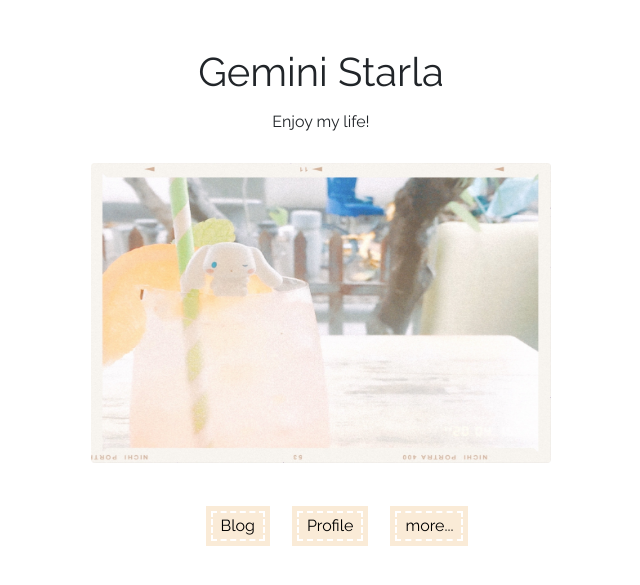
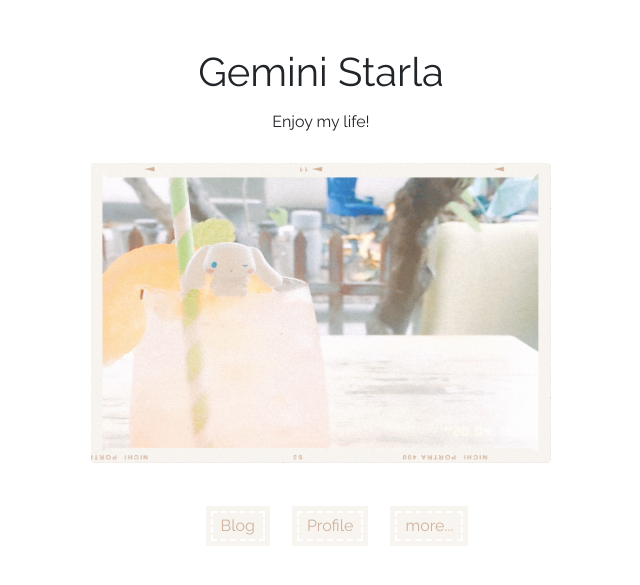
Before and after one commit to hoshinoa-0303/hoshinoa-0303.github.io, a Jekyll site: the page built from index.html, in a window 1280 px wide. Shown: the top 585 px of the page, without its empty margins (319-959 px from the left). Built offline with Jekyll 4.4.1, drawn with Linux system fonts in a browser that asks for light colours.

Commit message:
Update homepage.html

```diff
--- a/_layouts/homepage.html
+++ b/_layouts/homepage.html
@@ -18,11 +18,11 @@
   -moz-osx-font-smoothing: grayscale;
 }
     h6 {
-  background: #FAEBD7;
-  box-shadow: 0px 0px 0px 5px #FAEBD7;
+  background: #f8f5f0;
+  box-shadow: 0px 0px 0px 5px #f8f5f0;
   border: dashed 2px white;
   padding: 0.2em 0.5em;
-  color: black;
+  color: #cfb39e;
 }
 </style>
 </head>
```
